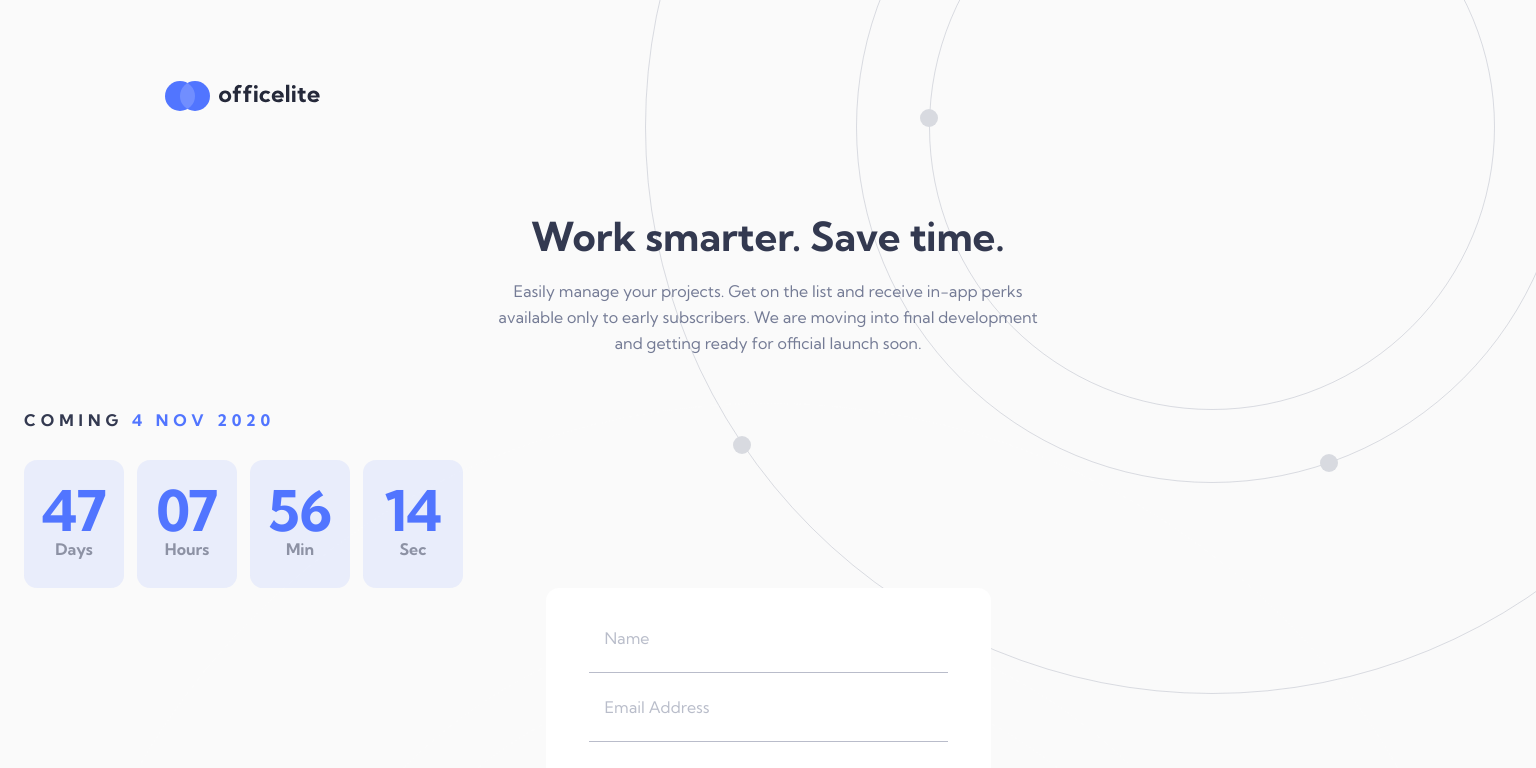
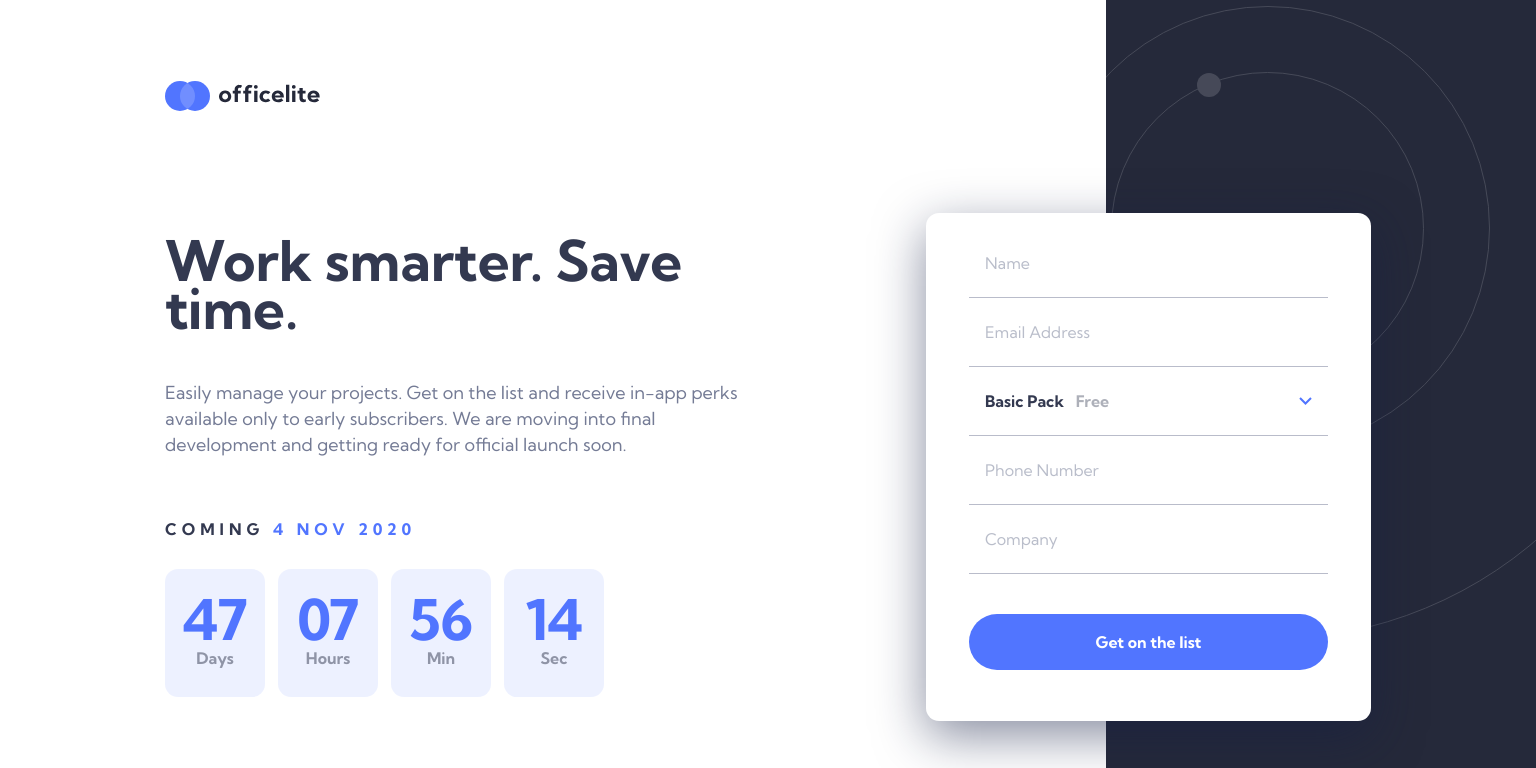
Before and after one commit to erwinruiz/officelite-coming-soon-site, a React (Create React App) app: page /signup in a window 1536 px wide. Shown: the top 768 px of the page. Built offline with nearby package versions, Linux system fonts and the light colour scheme.

Commit message:
Make SignUp page responsive for desktop design (1440px)

```diff
--- a/src/Components/Form.module.css
+++ b/src/Components/Form.module.css
@@ -110,6 +110,7 @@
     padding: 4rem 4.3rem;
     height: 50.8rem;
     width: 44.5rem;
+    box-shadow: 0 1.5rem 5rem var(--box-shadow-form);
   }
   .form .plan-options {
     padding: 2.4rem 3.2rem;
--- a/src/Components/Header.module.css
+++ b/src/Components/Header.module.css
@@ -1,5 +1,5 @@
 .header {
-  margin: 4.6rem 0 8rem;
+  padding: 4.6rem 0 8rem;
 }
 .logo {
   height: 3rem;
@@ -12,18 +12,17 @@
 /* Tablet */
 @media (min-width: 768px) {
   .header {
-    margin: 7.2rem 0 10.4rem;
+    padding: 7.2rem 0 10.4rem;
   }
   .logo {
     margin-left: 3.9rem;
   }
 }
 
-
 /* Desktop - Widescreen */
 @media (min-width: 1440px) {
   .header {
-    margin: 8.1rem 0 10.2rem;
+    padding: 8.1rem 0 10.2rem;
   }
   .logo {
     margin-left: 16.5rem;
--- a/src/Components/helpers/types.tsx
+++ b/src/Components/helpers/types.tsx
@@ -12,9 +12,9 @@ export type Card = {
 export type Button = {
   text: string;
   className?: string;
-  onClick? : () => void;
+  onClick?: () => void;
 };
 
 export type Countdown = {
-    needButton: Boolean
-}
+  needButton: Boolean;
+};
--- a/src/Pages/SignUp.module.css
+++ b/src/Pages/SignUp.module.css
@@ -34,3 +34,36 @@
     margin: 0 auto 4rem;
   }
 }
+
+/* Desktop - Widescreen */
+@media (min-width: 1440px) {
+  .main {
+    background: none;
+    padding: 0 16.5rem 9.1rem;
+    display: grid;
+    grid-template-columns: 48% 52%;
+    align-items: center;
+    justify-items: flex-start;
+  }
+  .main .title {
+    font-size: 5.6rem;
+    text-align: left;
+    grid-column: 1 / 2;
+    margin-bottom: 0;
+  }
+  .main .text-content {
+    font-size: 1.8rem;
+    text-align: left;
+    grid-column: 1 / 2;
+    margin-bottom: 0;
+    width: initial;
+  }
+  .main .countdown {
+    grid-column: 1 / 2;
+  }
+  .main .form {
+    grid-column: 2 / 3;
+    grid-row: 1 / 4;
+    margin-left: auto;
+  }
+}
--- a/src/Pages/SignUp.tsx
+++ b/src/Pages/SignUp.tsx
@@ -15,8 +15,12 @@ function SignUp() {
           available only to early subscribers. We are moving into final
           development and getting ready for official launch soon.
         </p>
-        <Countdown needButton={false} />
-        <Form />
+        <div className={classes.countdown}>
+          <Countdown needButton={false} />
+        </div>
+        <div className={classes.form}>
+          <Form />
+        </div>
       </main>
     </Fragment>
   );
--- a/src/index.css
+++ b/src/index.css
@@ -17,6 +17,7 @@
   --white: #ffffff;
   --bg-color-top: #fafafa;
   --box-shadow: rgba(17, 43, 146, 0.5);
+  --box-shadow-form: rgba(19, 29, 68, 0.5);
 }
 
 html {
@@ -37,6 +38,7 @@ body {
   background: url("./assets/home/bg-pattern-header.svg") no-repeat 50% -17rem/
     45.8rem;
   background-color: var(--bg-color-top);
+  overflow-x: hidden;
 }
 
 /* Globales */
@@ -75,4 +77,11 @@ h3 {
     background-size: 113.4rem;
     background-position: 64.5rem -44rem;
   }
+
+  /* SignUp Page */
+  body {
+    background: url("./assets/sign-up/bg-pattern-side.svg") no-repeat 25rem -79rem/
+        203.6rem,
+      linear-gradient(to right, transparent 72%, var(--fourth-color) 72%);
+  }
 }
```
